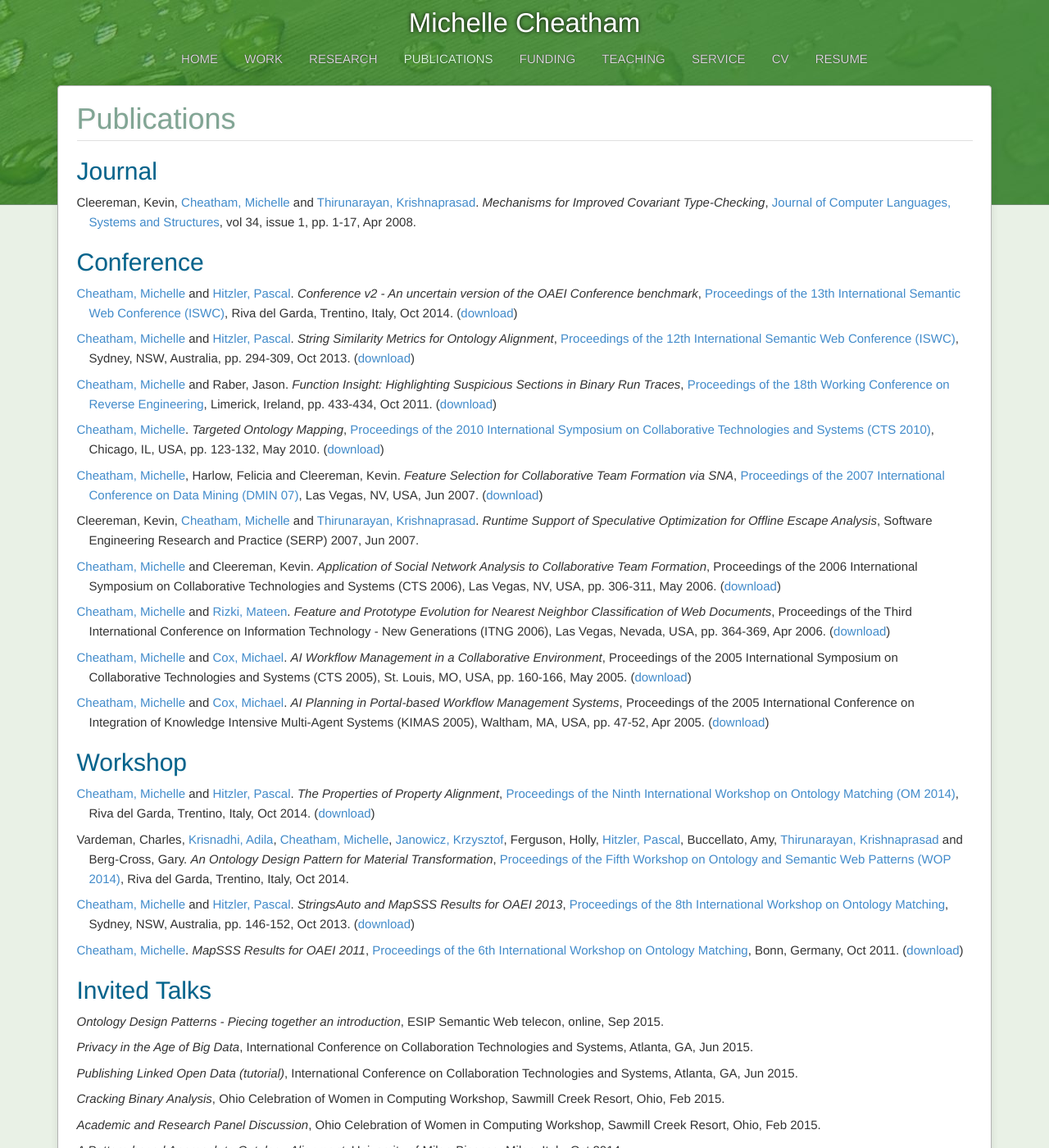
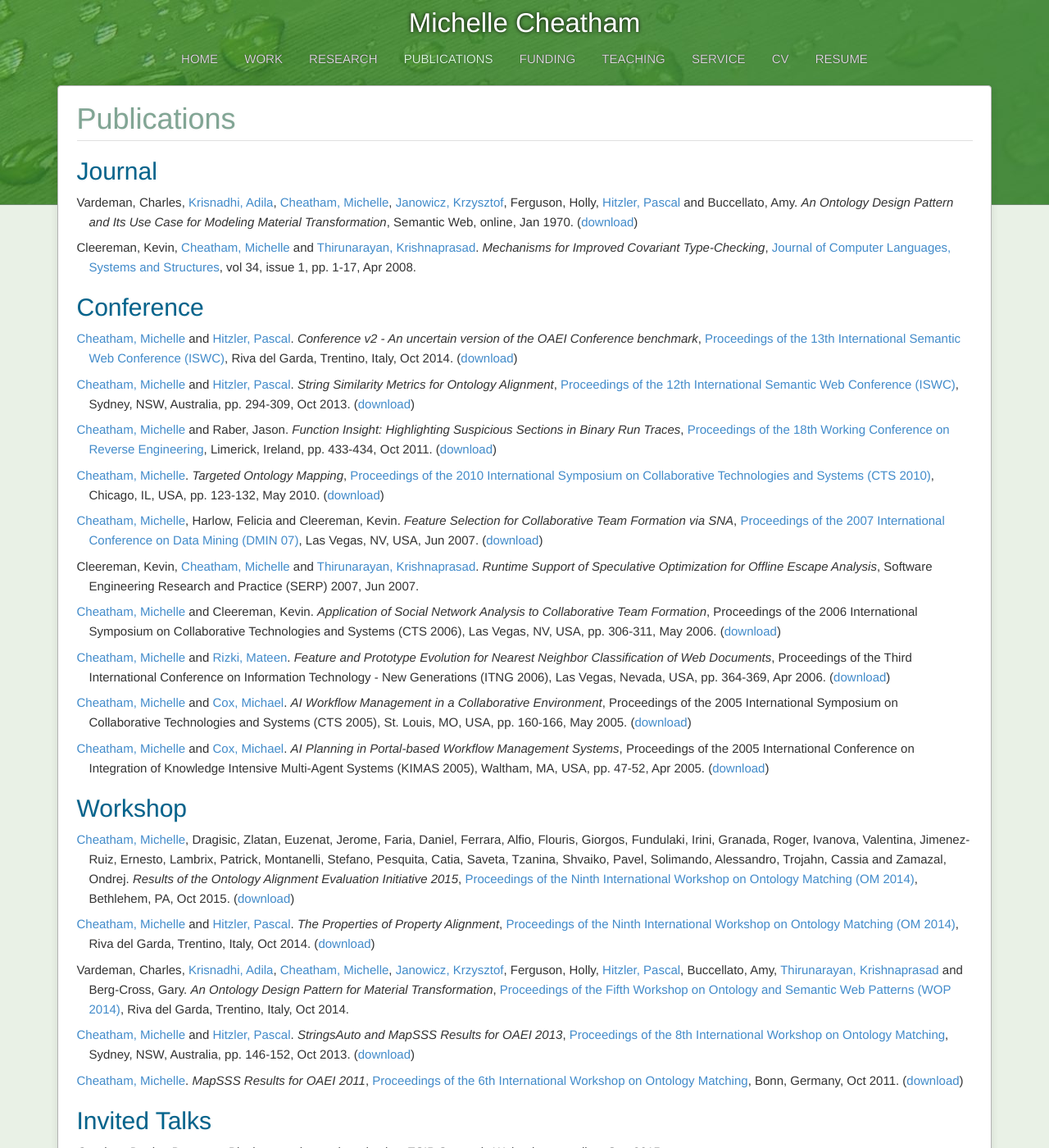
Before and after one commit to mcheatham/mcheatham.github.io, a Jekyll site: the page built from publications.md, in a window 1280 px wide and 1400 px high. Shown: the whole window at 82% size. Built offline with Jekyll 4.4.1, drawn with Linux system fonts in a browser that asks for light colours; Markdown is read by kramdown in place of the engine named in the settings.

Commit message:
added Material Transformation SWJ paper, OAEI results paper, and Cyber REU funding

```diff
--- a/_data/funds.yaml
+++ b/_data/funds.yaml
@@ -1,4 +1,9 @@
 # listed in reverse order by date
+- role: Senior Personnel (PI Junjie Zhang, WSU)
+  source: National Science Foundation
+  project: "REU: Cyber Security Research at Wright State University"
+  date: Mar 2016 - Feb 2019
+
 - role: Co-PI (PI Subhashini Ganapathy, WSU)
   source: National Science Foundation
   project: CPS EAGER - Intelligent Agent Incident Command System Augmentation (Award No. 1528550)
--- a/_data/papers.yaml
+++ b/_data/papers.yaml
@@ -1,4 +1,48 @@
 # listed in reverse order by date
+- title: An Ontology Design Pattern and Its Use Case for Modeling Material Transformation
+  authors:
+    - cvardeman
+    - akrisnadhi
+    - mcheatham
+    - kjanowicz
+    - hferguson
+    - phitzler
+    - abuccellato
+  publication: Semantic Web
+  location: online
+  date: 2015
+  download: material-transformation.pdf
+  type: journal
+  keywords: odp
+
+- title: Results of the Ontology Alignment Evaluation Initiative 2015
+  authors:
+    - mcheatham
+    - zdragisic
+    - jeuzenat
+    - dfaria
+    - aferrara
+    - gflouris
+    - ifundulaki
+    - rgranada
+    - vivanova
+    - ejimenezruiz
+    - plambrix
+    - smontanelli
+    - cpesquita
+    - tsaveta
+    - pshvaiko
+    - asolimando
+    - ctrojahn
+    - ozamazal
+  publication:  Proceedings of the Ninth International Workshop on Ontology Matching (OM 2014)
+  website: http://om2015.ontologymatching.org
+  location: Bethlehem, PA
+  date: 2015-10-12
+  download: oaei2015results.pdf
+  type: workshop
+  keywords: alignment
+
 - title: Ontology Design Patterns - Piecing together an introduction
   publication: ESIP Semantic Web telecon
   location: online
--- a/_data/people.yaml
+++ b/_data/people.yaml
@@ -63,3 +63,77 @@ abuccellato:
 gbergcross:
   first: Gary
   last: Berg-Cross
+
+zdragisic:
+  first: Zlatan
+  last: Dragisic
+
+jeuzenat:
+  first: Jerome
+  last: Euzenat
+  website: http://exmo.inrialpes.fr/~euzenat/
+
+dfaria:
+  first: Daniel
+  last: Faria
+
+aferrara:
+  first: Alfio
+  last: Ferrara
+
+gflouris:
+  first: Giorgos
+  last: Flouris
+  website: http://users.ics.forth.gr/~fgeo/
+
+ifundulaki:
+  first: Irini
+  last: Fundulaki
+
+rgranada:
+  first: Roger
+  last: Granada
+  website: https://about.me/roger.leitzke
+
+vivanova:
+  first: Valentina
+  last: Ivanova
+
+ejimenezruiz:
+  first: Ernesto
+  last: Jimenez-Ruiz
+
+plambrix:
+  first: Patrick
+  last: Lambrix
+
+smontanelli:
+  first: Stefano
+  last: Montanelli
+
+cpesquita:
+  first: Catia
+  last: Pesquita
+  website: http://www.di.fc.ul.pt/~catiapesquita/
+
+tsaveta:
+  first: Tzanina
+  last: Saveta
+
+pshvaiko:
+  first: Pavel
+  last: Shvaiko
+  website: http://disi.unitn.it/~pavel/
+
+asolimando:
+  first: Alessandro
+  last: Solimando
+
+ctrojahn:
+  first: Cassia
+  last: Trojahn
+
+ozamazal:
+  first: Ondrej
+  last: Zamazal
+  website: http://nb.vse.cz/~svabo/
--- a/_includes/funding.html
+++ b/_includes/funding.html
@@ -1,4 +1,4 @@
 {% assign funds = include.funds %}
 {% for funds in site.data.funds %}
-<br><li>{{ funds.role|strip_newlines }}, {{ funds.source|strip_newlines }}, {{ funds.project|strip_newlines }}, {{ funds.amount }}, {{ funds.date }}</li>
+<br><li>{{ funds.role|strip_newlines }}, {{ funds.source|strip_newlines }}, {{ funds.project|strip_newlines }}{% if funds.amount %}, {{ funds.amount }}{% endif %}, {{ funds.date }}</li>
 {% endfor %}
```
Also changed, not shown: Gemfile (+6 -1 lines), Gemfile.lock, 1 other file.
